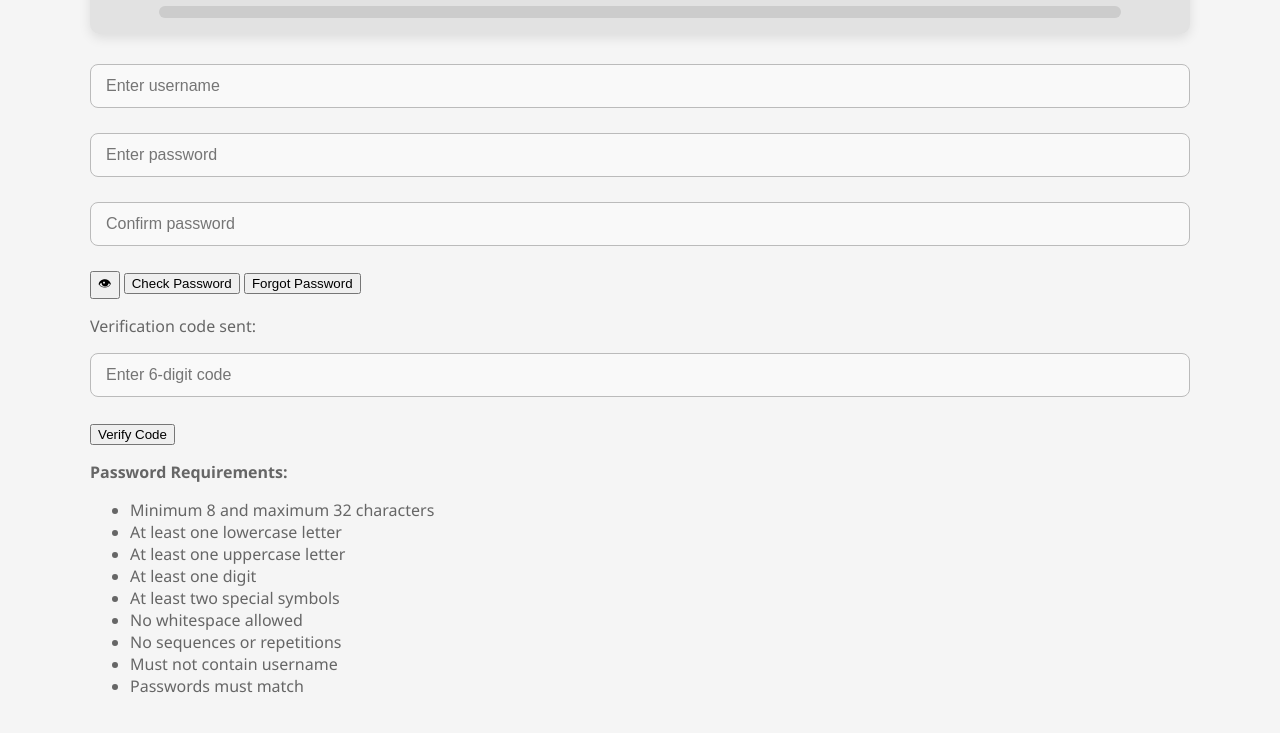
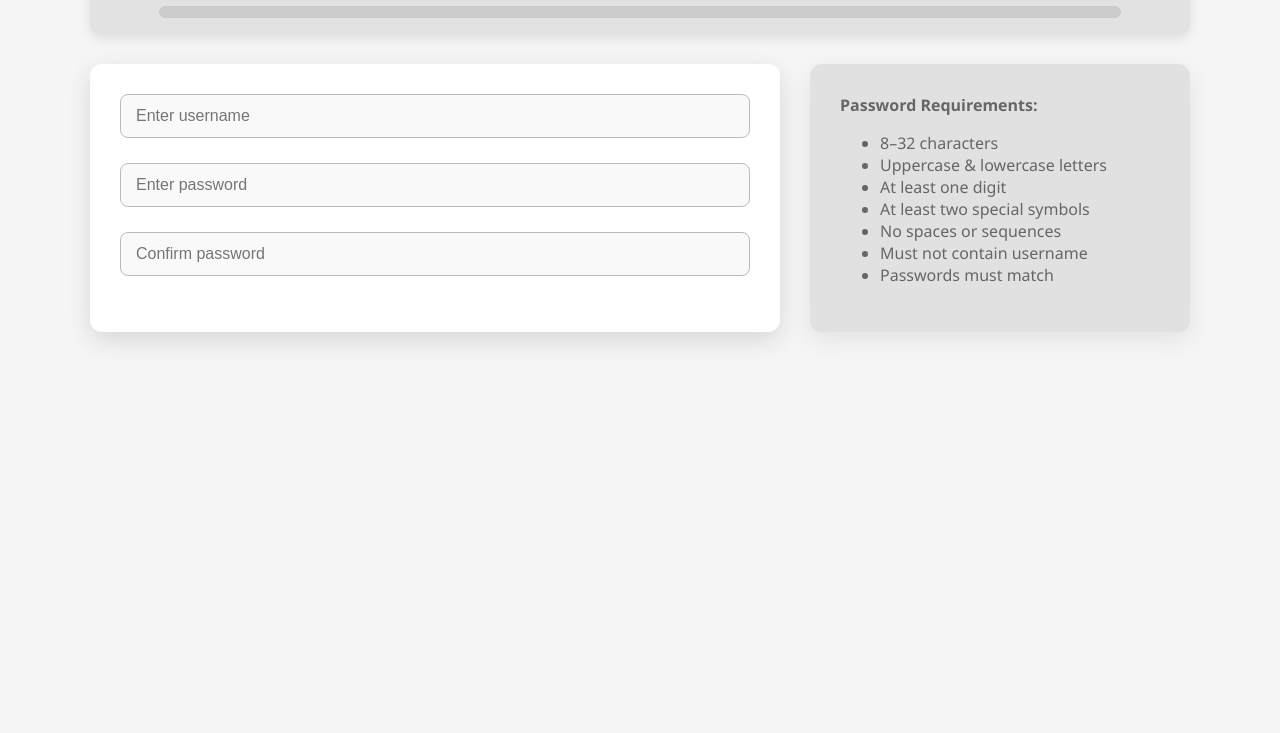
Before and after one commit to Harish040805/passwordstrengthchecker, a plain HTML site: page index.html in a window 1280 px wide. Shown: the part 116-849 px from the top of the page. After the commit the page ends 800 px from the top, so only its background shows below. Drawn offline with Linux system fonts and the light colour scheme.

Commit message:
Update index.html

```diff
--- a/index.html
+++ b/index.html
@@ -8,52 +8,33 @@
 <link rel="stylesheet" href="https://cdnjs.cloudflare.com/ajax/libs/font-awesome/4.7.0/css/font-awesome.min.css">
 </head>
 <body>
-
 <div id="title-bar">
-  <h1><i class="fa">&#xf023;</i> Password Strength Checker [****]</h1>
-  <div id="strength-meter">
-    <div id="strength-meter-fill"></div>
-  </div>
+  <h1><i class="fa">&#xf023;</i> Password Strength Checker</h1>
+  <div id="strength-meter"><div id="strength-meter-fill"></div></div>
 </div>
 
 <div class="main">
-  <div class="container">
-    <input id="username" type="text" placeholder="Enter username" autocomplete="username">
-    <input id="password" type="password" placeholder="Enter password" autocomplete="new-password">
-    <input id="confirm-password" type="password" placeholder="Confirm password" autocomplete="new-password">
-
-    <div class="button-row">
-      <button id="toggle-visibility" onclick="togglePasswordVisibility()">&#128065;</button>
-      <button id="check-btn" onclick="checkPassword()">Check Password</button>
-      <button id="forgot-btn" onclick="trigger2FA()">Forgot Password</button>
+  <div class="grid">
+    <div class="form-box">
+      <input type="text" placeholder="Enter username">
+      <input type="password" placeholder="Enter password">
+      <input type="password" placeholder="Confirm password">
     </div>
 
-    <div id="forgot-section">
-      <p>Verification code sent: <strong id="code-display"></strong></p>
-      <input id="verify-code" type="number" placeholder="Enter 6-digit code">
-      <button onclick="verify2FA()">Verify Code</button>
-      <p id="verify-result"></p>
-    </div>
-
-    <div id="result"></div>
-  </div>
-
-  <div id="instructions">
+    <div class="req-box">
       <strong>Password Requirements:</strong>
       <ul>
-      <li>Minimum 8 and maximum 32 characters</li>
-      <li>At least one lowercase letter</li>
-      <li>At least one uppercase letter</li>
+        <li>8–32 characters</li>
+        <li>Uppercase & lowercase letters</li>
         <li>At least one digit</li>
         <li>At least two special symbols</li>
-      <li>No whitespace allowed</li>
-      <li>No sequences or repetitions</li>
+        <li>No spaces or sequences</li>
         <li>Must not contain username</li>
         <li>Passwords must match</li>
       </ul>
     </div>
   </div>
-
+</div>
 <script src="passwordstrengthcheckerjs.js"></script>
 </body>
 </html>
```
Lines whose indentation alone changed are shown as unchanged.
